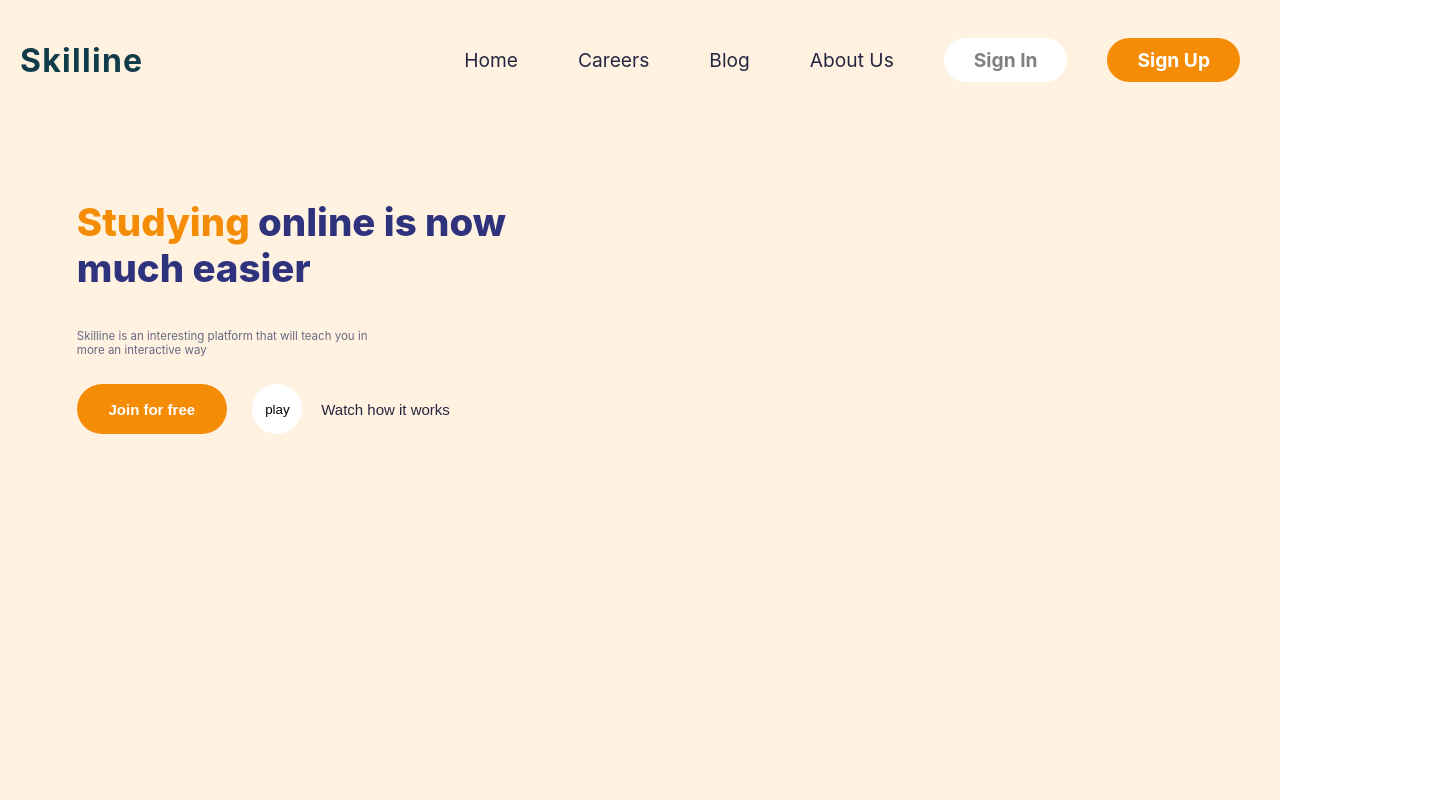
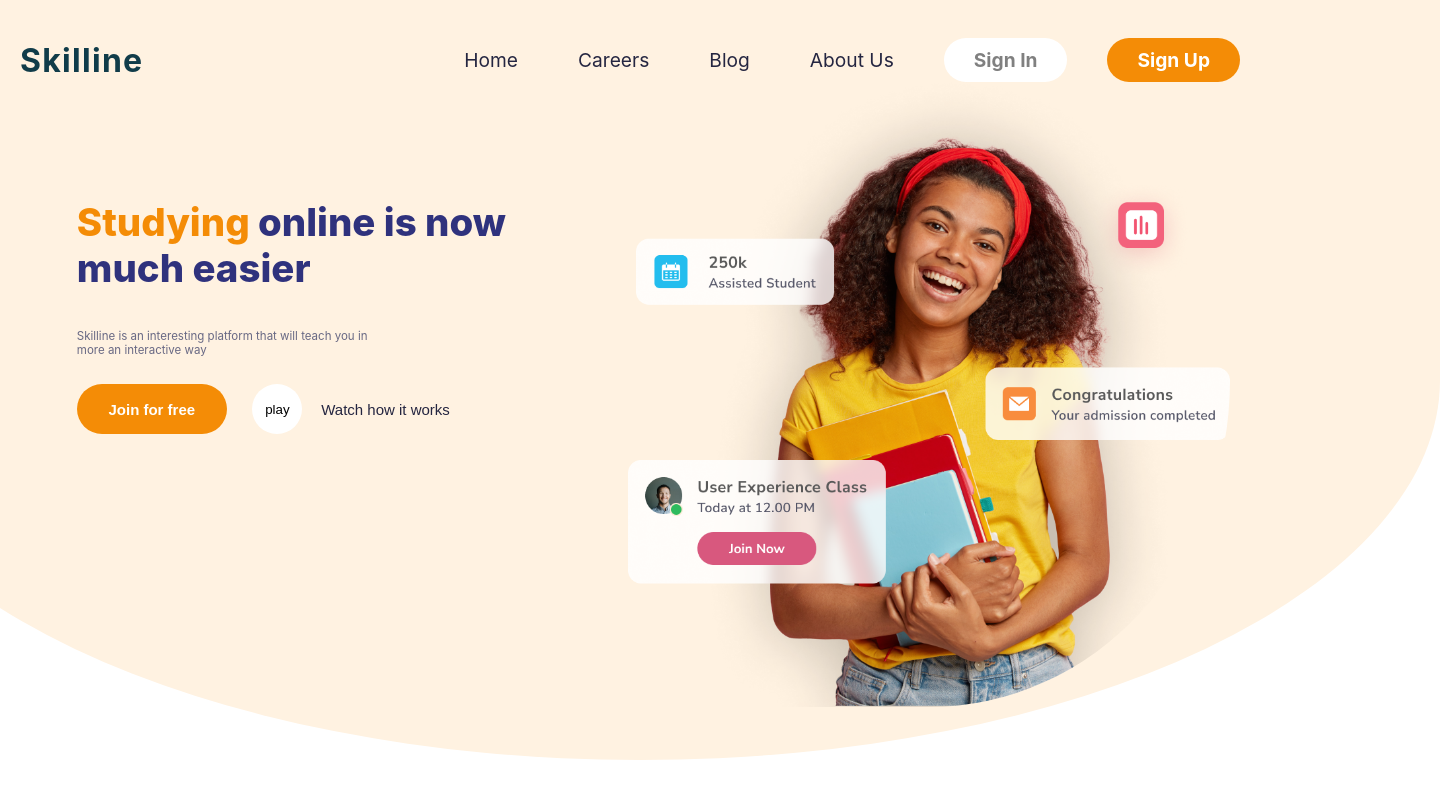
Before and after one commit to ikerpacheco/hackathonFront, a React (Create React App) app in the folder frontend/: page / in a window 1280 px wide. Shown: the top 800 px of the page, 1440 px wide, since content can reach past the window. Built offline with nearby package versions, Linux system fonts and the light colour scheme.

Commit message:
merge navbar and add photo

```diff
--- a/frontend/src/App.css
+++ b/frontend/src/App.css
@@ -1,9 +1,6 @@
 .App {
   text-align: center;
-  width: 100vw;
-  position: absolute;
-  overflow: hidden;
-  box-sizing: border-box;
+
 }
 
 .App-logo {
--- a/frontend/src/pages/Home/Home.css
+++ b/frontend/src/pages/Home/Home.css
@@ -1,6 +1,14 @@
 .page {
   width: 100vw;
   overflow-x: hidden;
+}
+
+.header-image {
+  position: relative;
+  right: 50px;
+  width: 100%;
+  object-fit: contain;
+  border-radius: 0% 0% 50% 0%;
 }
 
 .background {
--- a/frontend/src/pages/Home/Home.tsx
+++ b/frontend/src/pages/Home/Home.tsx
@@ -13,7 +13,7 @@
     <div className="page">
       <div className="background">
         <Navbar />
-        <div className="roundBackground" />
+        <div className="roundBackground"></div>
         <div className="content">
           <div className="leftSide">
             <div className="infoContainer">
@@ -32,7 +32,13 @@
               </div>
             </div>
           </div>
-          <div className="rightSide"></div>
+          <div className="rightSide">
+            <img
+              className="header-image"
+              src={require("../../media/header-pic.png")}
+              alt="undraw-Online-learning-re-e9q1"
+            />
+          </div>
         </div>
       </div>
       <CloudComponent />
--- a/frontend/src/pages/Home/components/Navbar/Navbar.css
+++ b/frontend/src/pages/Home/components/Navbar/Navbar.css
@@ -18,7 +18,6 @@
   height: 80px;
   font-size: 1.2rem;
   box-sizing: border-box;
-
 }
 
 .nav-logo-text {
@@ -44,8 +43,8 @@
 }
 
 .nav-sign-buttons p {
-    margin: 0 20px;
-    cursor: pointer;
+  margin: 0 20px;
+  cursor: pointer;
 }
 
 .nav-sign-in {
```
Also changed, not shown: frontend/src/media/header-pic.png (added).
